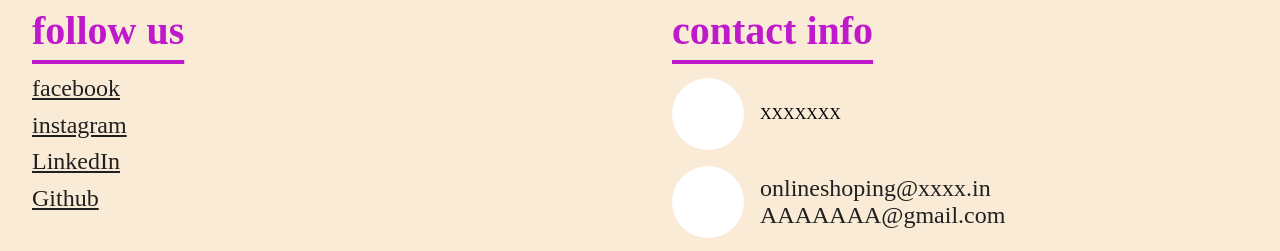
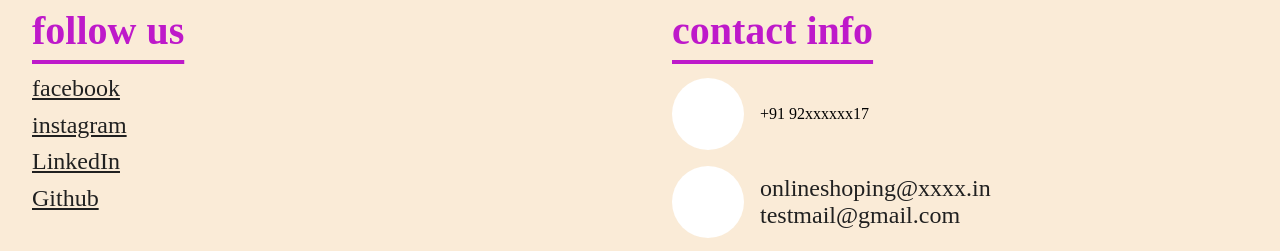
Before and after one commit to URVESH1121/online-shopping, a plain HTML site: page index.html in a window 1280 px wide. Shown: the part 1513-1764 px from the top of the page. Drawn offline with Linux system fonts and the light colour scheme; some icons are missing.

Commit message:
edit footer

```diff
--- a/index.html
+++ b/index.html
@@ -73,10 +73,10 @@
             <h3>contact info</h3>
             <div class="info">
                 <i class="fas fa-phone"></i>
-                  XXXXXXX </p>
+                 +91 92xxxxxx17 </p>
             </div>
             <div class="info">
-                <i class="fas fa-envelope"></i>         <p> onlineshoping@xxxx.in <br> AAAAAAA@gmail.com </p>
+                <i class="fas fa-envelope"></i>         <p> onlineshoping@xxxx.in <br> testmail@gmail.com </p>
             </div>
             <div class="info">
              <i class="fas fa-map-marker-alt"></i>
```
